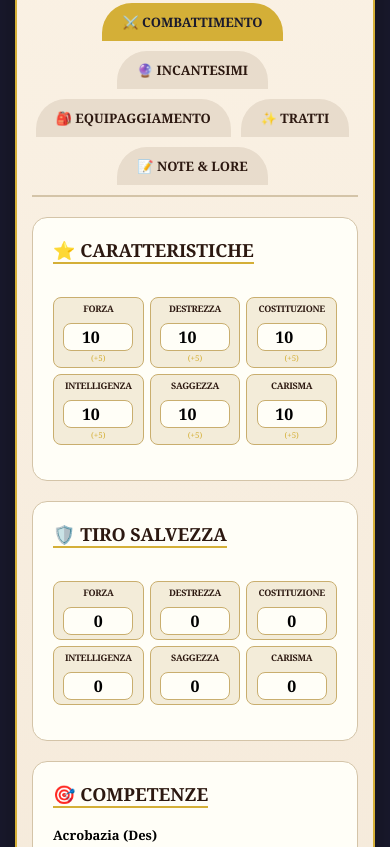
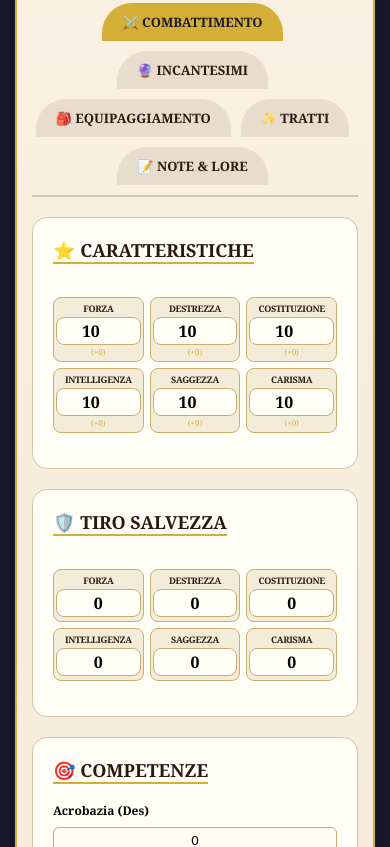
Before and after one commit to ravenforge22/miniature-dnd, a plain HTML site: page index.html in a window 390 px wide. Shown: the part 1153-2000 px from the top of the page. Drawn offline with Linux system fonts and the light colour scheme.

Commit message:
Update index.html

```diff
--- a/index.html
+++ b/index.html
@@ -10,57 +10,10 @@
             padding: 0;
             box-sizing: border-box;
         }
-                /* RISOLVE IL PROBLEMA DEL LAYOUT CHE TAGLIA A DESTRA SU MOBILE */
-        .container {
-            max-width: 100% !important;
-            overflow-x: hidden !important;
-        }
 
-        .content {
-            max-width: 100% !important;
-            overflow-x: hidden !important;
-            padding: 15px !important;
-        }
-
-        .sheet-card {
-            max-width: 100% !important;
-            overflow-x: hidden !important;
-        }
-
-        .form-row {
-            max-width: 100% !important;
-            flex-wrap: wrap !important;
-        }
-
-        .form-row input,
-        .form-row textarea,
-        .skill-item input,
-        .stats-top input,
-        .stat-box input,
-        .sheet-card textarea {
-            max-width: 100% !important;
-            width: 100% !important;
-            box-sizing: border-box !important;
-        }
-
-        .skill-item {
-            flex-wrap: wrap !important;
-            max-width: 100% !important;
-        }
-
-        .skill-item label {
-            width: 100% !important;
-            font-size: 13px !important;
-        }
-
-        /* Forza il contenitore a non superare lo schermo */
-        body {
-            overflow-x: hidden !important;
-            max-width: 100vw !important;
-        }
-
-        * {
-            box-sizing: border-box !important;
+        html, body {
+            overflow-x: hidden;
+            max-width: 100vw;
         }
 
         body {
@@ -127,7 +80,6 @@
             color: #d4af37;
             font-size: 26px;
             letter-spacing: 3px;
-            font-family: 'Georgia', serif;
             text-shadow: 2px 2px 0 #1a0f0a;
         }
 
@@ -248,7 +200,8 @@
             min-width: 90px;
         }
 
-        .form-row input, .form-row textarea {
+        .form-row input,
+        .form-row textarea {
             flex: 1;
             background: #fefcf5;
             border: 1px solid #d4c4a8;
@@ -262,7 +215,7 @@
             display: flex;
             flex-wrap: wrap;
             gap: 5px;
-            margin: 20px 0 20px 0;
+            margin: 20px 0;
             border-bottom: 2px solid #d4c4a8;
             padding-bottom: 10px;
         }
@@ -307,6 +260,17 @@
             display: inline-block;
             margin-bottom: 18px;
             font-size: 18px;
+        }
+
+        .sheet-card textarea {
+            width: 100%;
+            background: #fefcf5;
+            border: 1px solid #d4c4a8;
+            border-radius: 8px;
+            padding: 10px 12px;
+            font-family: 'Georgia', serif;
+            font-size: 14px;
+            resize: vertical;
         }
 
         .stats-grid {
@@ -429,99 +393,77 @@
             border-top: 1px solid #d4c4a8;
         }
 
-                       @media (max-width: 700px) {
+        /* ============================================ */
+        /* RESPONSIVE MOBILE                            */
+        /* ============================================ */
+        @media (max-width: 700px) {
             .content { padding: 15px; }
 
-            /* STATISTICHE: 3 colonne, ma più larghe e con font più piccolo */
             .stats-grid {
-                display: grid !important;
-                grid-template-columns: repeat(3, 1fr) !important;
-                gap: 6px !important;
-                margin: 15px 0 !important;
+                grid-template-columns: repeat(3, 1fr);
+                gap: 6px;
+                margin: 15px 0;
             }
 
             .stat-box {
-                padding: 4px 2px !important;
-                border-radius: 8px !important;
-                min-width: 0 !important;
+                padding: 4px 2px;
+                border-radius: 8px;
+                min-width: 0;
             }
 
             .stat-box label {
-                font-size: 9px !important;
-                letter-spacing: -0.3px !important;
-                white-space: nowrap !important;
-                overflow: hidden !important;
-                text-overflow: ellipsis !important;
-                display: block !important;
-                width: 100% !important;
+                font-size: 9px;
+                letter-spacing: -0.3px;
+                white-space: nowrap;
+                overflow: hidden;
+                text-overflow: ellipsis;
             }
 
             .stat-box input {
-                width: 50px !important;
-                font-size: 16px !important;
-                padding: 2px !important;
-                margin: 2px auto 0 !important;
+                width: 50px;
+                font-size: 16px;
+                padding: 2px;
+                margin: 2px auto 0;
             }
 
             .stat-box .mod {
-                font-size: 8px !important;
-                margin-top: 1px !important;
+                font-size: 8px;
+                margin-top: 1px;
             }
 
-            /* Form e altri */
-            .form-row { flex-direction: column; align-items: flex-start; }
-            .form-row label { margin-bottom: 5px; }
-            .skills-grid { grid-template-columns: 1fr; }
+            .form-row {
+                flex-direction: column;
+                align-items: flex-start;
+            }
+
+            .form-row label {
+                margin-bottom: 5px;
+            }
+
+            .skills-grid {
+                grid-template-columns: 1fr;
+            }
+
             audio { width: 100%; }
-            .stats-top { flex-wrap: wrap; }
+
             .tabs { justify-content: center; }
+
+            .skill-item { flex-wrap: wrap; }
+
             .skill-item label { width: 100%; }
 
-            /* Forza tutti i campi a non uscire */
             .form-row input,
             .form-row textarea,
             .skill-item input,
             .stats-top input,
             .stat-box input,
             .sheet-card textarea {
-                max-width: 100% !important;
-                width: 100% !important;
-                box-sizing: border-box !important;
-            }
-
-            .skill-item {
-                flex-wrap: wrap !important;
-            }
-        }
-
-            /* NUOVE REGOLE PER SISTEMARE IL LAYOUT CHE TAGLIA A DESTRA */
-            .form-row input,
-            .form-row textarea,
-            .skill-item input,
-            .stats-top input,
-            .stat-box input,
-            .sheet-card textarea {
-                max-width: 100% !important;
-                width: 100% !important;
-                box-sizing: border-box;
-            }
-
-            .skill-item {
-                flex-wrap: wrap;
-            }
-
-            .skill-item label {
-                width: 100% !important;
-                font-size: 13px;
-            }
-
-            .stat-box input {
-                width: 70px !important;
-                margin: 8px auto 0 !important;
+                max-width: 100%;
+                width: 100%;
             }
 
             .stats-top .stat-block input {
-                width: 70px !important;
+                width: 70px;
             }
         }
     </style>
@@ -530,7 +472,7 @@
 
 <div class="container" id="app">
     <div class="shop-header">
-        <img src="immagine.png" alt="Logo" style="max-height: 60px; margin-bottom: 10px;" onerror="this.style.display='none'">
+        <img src="immagine.png" alt="Logo" onerror="this.style.display='none'">
         <h1>⚔️ Raven Forge ⚔️</h1>
         <p>La tua avventura, le tue scelte</p>
     </div>
@@ -731,8 +673,15 @@
     let dati = {};
     let linguaCorrente = "it";
 
+    // ========================================
+    // CALCOLO MODIFICATORE (D&D 5e)
+    // Formula: floor((punteggio - 10) / 2)
+    // Es: 1 → -5 | 8 → -1 | 10 → 0 | 20 → +5 | 26 → +8
+    // ========================================
     function calcolaMod(punteggio) {
-        return Math.floor((parseInt(punteggio) || 10 - 10) / 2);
+        const val = parseInt(punteggio, 10);
+        if (isNaN(val)) return 0;
+        return Math.floor((val - 10) / 2);
     }
 
     // ========================================
@@ -744,7 +693,7 @@
 
         window[callbackFunction] = function(data) {
             delete window[callbackFunction];
-            document.body.removeChild(script);
+            if (script.parentNode) document.body.removeChild(script);
             onSuccess(data);
         };
 
@@ -752,7 +701,7 @@
         script.src = `${url}${separator}callback=${callbackFunction}`;
         script.onerror = () => {
             delete window[callbackFunction];
-            document.body.removeChild(script);
+            if (script.parentNode) document.body.removeChild(script);
             if (onError) onError();
         };
 
@@ -796,23 +745,63 @@
     }
 
     function salvaLocale() {
-        localStorage.setItem(`pg_${ID_MINIATURA}`, JSON.stringify(dati));
+        try {
+            localStorage.setItem(`pg_${ID_MINIATURA}`, JSON.stringify(dati));
+        } catch (e) {
+            console.warn("Impossibile salvare in localStorage:", e);
+        }
     }
 
-    async function salvaTutto() {
-        salvaLocale();
-        await salvaBackup();
+    // Debounce per il backup remoto (evita spam di richieste mentre si digita)
+    let backupTimer = null;
+    function pianificaBackup() {
+        if (backupTimer) clearTimeout(backupTimer);
+        backupTimer = setTimeout(() => {
+            salvaBackup();
+        }, 1500);
     }
 
-    async function salvaCampo(campo, valore) {
+    function salvaTutto() {
+        salvaLocale();
+        pianificaBackup();
+    }
+
+    // Per i campi "di testo" (nome, lore, ecc.) basta il salvataggio locale + backup rimandato
+    function salvaCampo(campo, valore) {
         dati[campo] = valore;
-        await salvaTutto();
+        salvaTutto();
+    }
+
+    // Per le caratteristiche: aggiorna la UI per ricalcolare il modificatore subito
+    function salvaCaratteristica(campo, valore) {
+        dati[campo] = valore;
+        salvaTutto();
+        aggiornaModificatori();
+    }
+
+    // Aggiorna SOLO i modificatori senza ricostruire l'intera pagina (evita di perdere il focus)
+    function aggiornaModificatori() {
+        const mappa = {
+            forza: 'mod-forza',
+            destrezza: 'mod-destrezza',
+            costituzione: 'mod-costituzione',
+            intelligenza: 'mod-intelligenza',
+            saggezza: 'mod-saggezza',
+            carisma: 'mod-carisma'
+        };
+        for (const [campo, idEl] of Object.entries(mappa)) {
+            const el = document.getElementById(idEl);
+            if (el) {
+                const m = calcolaMod(dati[campo]);
+                el.textContent = `(${m >= 0 ? '+' : ''}${m})`;
+            }
+        }
     }
 
     async function setLingua(lingua) {
         linguaCorrente = lingua;
         dati.lingua = lingua;
-        await salvaTutto();
+        salvaTutto();
         disegnaPagina();
     }
 
@@ -833,14 +822,16 @@
         const loreTesto = document.getElementById("lore-testo");
         const btnMod = document.getElementById("btn-modifica-lore");
         const btnSalva = document.getElementById("btn-salva-lore");
-        if (textarea) textarea.value = testo;
-        if (textarea) textarea.style.display = "block";
+        if (textarea) {
+            textarea.value = testo;
+            textarea.style.display = "block";
+        }
         if (loreTesto) loreTesto.style.display = "none";
         if (btnMod) btnMod.style.display = "none";
         if (btnSalva) btnSalva.style.display = "inline-block";
     }
 
-    async function salvaLore() {
+    function salvaLore() {
         const textarea = document.getElementById("lore-textarea");
         if (!textarea) return;
         const nuovo = textarea.value;
@@ -849,16 +840,17 @@
         } else {
             dati.lore_eng = nuovo;
         }
-        await salvaTutto();
+        salvaTutto();
         disegnaPagina();
     }
 
     function escapeHtml(str) {
-        if (!str) return "";
-        return str.replace(/[&<>]/g, function(m) {
+        if (str === null || str === undefined) return "";
+        return String(str).replace(/[&<>"]/g, function(m) {
             if (m === '&') return '&amp;';
             if (m === '<') return '&lt;';
             if (m === '>') return '&gt;';
+            if (m === '"') return '&quot;';
             return m;
         });
     }
@@ -870,11 +862,11 @@
         const L = labels[linguaCorrente];
         const lore = linguaCorrente === "it" ? dati.lore_ita : dati.lore_eng;
         const modForza = calcolaMod(dati.forza);
-        const modDes = calcolaMod(dati.destrezza);
-        const modCos = calcolaMod(dati.costituzione);
-        const modInt = calcolaMod(dati.intelligenza);
-        const modSag = calcolaMod(dati.saggezza);
-        const modCar = calcolaMod(dati.carisma);
+        const modDes   = calcolaMod(dati.destrezza);
+        const modCos   = calcolaMod(dati.costituzione);
+        const modInt   = calcolaMod(dati.intelligenza);
+        const modSag   = calcolaMod(dati.saggezza);
+        const modCar   = calcolaMod(dati.carisma);
 
         const html = `
             <div class="media-row">
@@ -916,41 +908,65 @@
                 <div class="sheet-card">
                     <h3>${L.title_caratteristiche}</h3>
                     <div class="stats-grid">
-                        <div class="stat-box"><label>${L.stat_forza}</label><input type="number" value="${dati.forza}" onchange="salvaCampo('forza', this.value); disegnaPagina()"><div class="mod">(${modForza >= 0 ? '+' : ''}${modForza})</div></div>
-                        <div class="stat-box"><label>${L.stat_destrezza}</label><input type="number" value="${dati.destrezza}" onchange="salvaCampo('destrezza', this.value); disegnaPagina()"><div class="mod">(${modDes >= 0 ? '+' : ''}${modDes})</div></div>
-                        <div class="stat-box"><label>${L.stat_costituzione}</label><input type="number" value="${dati.costituzione}" onchange="salvaCampo('costituzione', this.value); disegnaPagina()"><div class="mod">(${modCos >= 0 ? '+' : ''}${modCos})</div></div>
-                        <div class="stat-box"><label>${L.stat_intelligenza}</label><input type="number" value="${dati.intelligenza}" onchange="salvaCampo('intelligenza', this.value); disegnaPagina()"><div class="mod">(${modInt >= 0 ? '+' : ''}${modInt})</div></div>
-                        <div class="stat-box"><label>${L.stat_saggezza}</label><input type="number" value="${dati.saggezza}" onchange="salvaCampo('saggezza', this.value); disegnaPagina()"><div class="mod">(${modSag >= 0 ? '+' : ''}${modSag})</div></div>
-                        <div class="stat-box"><label>${L.stat_carisma}</label><input type="number" value="${dati.carisma}" onchange="salvaCampo('carisma', this.value); disegnaPagina()"><div class="mod">(${modCar >= 0 ? '+' : ''}${modCar})</div></div>
+                        <div class="stat-box">
+                            <label>${L.stat_forza}</label>
+                            <input type="number" value="${escapeHtml(dati.forza)}" oninput="salvaCaratteristica('forza', this.value)">
+                            <div class="mod" id="mod-forza">(${modForza >= 0 ? '+' : ''}${modForza})</div>
+                        </div>
+                        <div class="stat-box">
+                            <label>${L.stat_destrezza}</label>
+                            <input type="number" value="${escapeHtml(dati.destrezza)}" oninput="salvaCaratteristica('destrezza', this.value)">
+                            <div class="mod" id="mod-destrezza">(${modDes >= 0 ? '+' : ''}${modDes})</div>
+                        </div>
+                        <div class="stat-box">
+                            <label>${L.stat_costituzione}</label>
+                            <input type="number" value="${escapeHtml(dati.costituzione)}" oninput="salvaCaratteristica('costituzione', this.value)">
+                            <div class="mod" id="mod-costituzione">(${modCos >= 0 ? '+' : ''}${modCos})</div>
+                        </div>
+                        <div class="stat-box">
+                            <label>${L.stat_intelligenza}</label>
+                            <input type="number" value="${escapeHtml(dati.intelligenza)}" oninput="salvaCaratteristica('intelligenza', this.value)">
+                            <div class="mod" id="mod-intelligenza">(${modInt >= 0 ? '+' : ''}${modInt})</div>
+                        </div>
+                        <div class="stat-box">
+                            <label>${L.stat_saggezza}</label>
+                            <input type="number" value="${escapeHtml(dati.saggezza)}" oninput="salvaCaratteristica('saggezza', this.value)">
+                            <div class="mod" id="mod-saggezza">(${modSag >= 0 ? '+' : ''}${modSag})</div>
+                        </div>
+                        <div class="stat-box">
+                            <label>${L.stat_carisma}</label>
+                            <input type="number" value="${escapeHtml(dati.carisma)}" oninput="salvaCaratteristica('carisma', this.value)">
+                            <div class="mod" id="mod-carisma">(${modCar >= 0 ? '+' : ''}${modCar})</div>
+                        </div>
                     </div>
                 </div>
 
                 <div class="sheet-card">
                     <h3>${L.title_tiro_salvezza}</h3>
                     <div class="stats-grid">
-                        <div class="stat-box"><label>${L.ts_forza}</label><input type="text" value="${dati.ts_forza}" onchange="salvaCampo('ts_forza', this.value)"></div>
-                        <div class="stat-box"><label>${L.ts_destrezza}</label><input type="text" value="${dati.ts_destrezza}" onchange="salvaCampo('ts_destrezza', this.value)"></div>
-                        <div class="stat-box"><label>${L.ts_costituzione}</label><input type="text" value="${dati.ts_costituzione}" onchange="salvaCampo('ts_costituzione', this.value)"></div>
-                        <div class="stat-box"><label>${L.ts_intelligenza}</label><input type="text" value="${dati.ts_intelligenza}" onchange="salvaCampo('ts_intelligenza', this.value)"></div>
-                        <div class="stat-box"><label>${L.ts_saggezza}</label><input type="text" value="${dati.ts_saggezza}" onchange="salvaCampo('ts_saggezza', this.value)"></div>
-                        <div class="stat-box"><label>${L.ts_carisma}</label><input type="text" value="${dati.ts_carisma}" onchange="salvaCampo('ts_carisma', this.value)"></div>
+                        <div class="stat-box"><label>${L.ts_forza}</label><input type="text" value="${escapeHtml(dati.ts_forza)}" onchange="salvaCampo('ts_forza', this.value)"></div>
+                        <div class="stat-box"><label>${L.ts_destrezza}</label><input type="text" value="${escapeHtml(dati.ts_destrezza)}" onchange="salvaCampo('ts_destrezza', this.value)"></div>
+                        <div class="stat-box"><label>${L.ts_costituzione}</label><input type="text" value="${escapeHtml(dati.ts_costituzione)}" onchange="salvaCampo('ts_costituzione', this.value)"></div>
+                        <div class="stat-box"><label>${L.ts_intelligenza}</label><input type="text" value="${escapeHtml(dati.ts_intelligenza)}" onchange="salvaCampo('ts_intelligenza', this.value)"></div>
+                        <div class="stat-box"><label>${L.ts_saggezza}</label><input type="text" value="${escapeHtml(dati.ts_saggezza)}" onchange="salvaCampo('ts_saggezza', this.value)"></div>
+                        <div class="stat-box"><label>${L.ts_carisma}</label><input type="text" value="${escapeHtml(dati.ts_carisma)}" onchange="salvaCampo('ts_carisma', this.value)"></div>
                     </div>
                 </div>
 
                 <div class="sheet-card">
                     <h3>${L.title_competenze}</h3>
                     <div class="skills-grid">
-                        <div class="skill-item"><label>${L.skill_acrobazia}</label><input type="text" value="${dati.acrobazia}" onchange="salvaCampo('acrobazia', this.value)"></div>
-                        <div class="skill-item"><label>${L.skill_atletica}</label><input type="text" value="${dati.atletica}" onchange="salvaCampo('atletica', this.value)"></div>
-                        <div class="skill-item"><label>${L.skill_furtivita}</label><input type="text" value="${dati.furtivita}" onchange="salvaCampo('furtivita', this.value)"></div>
-                        <div class="skill-item"><label>${L.skill_percezione}</label><input type="text" value="${dati.percezione}" onchange="salvaCampo('percezione', this.value)"></div>
-                        <div class="skill-item"><label>${L.skill_sopravvivenza}</label><input type="text" value="${dati.sopravvivenza}" onchange="salvaCampo('sopravvivenza', this.value)"></div>
-                        <div class="skill-item"><label>${L.skill_arcano}</label><input type="text" value="${dati.arcano}" onchange="salvaCampo('arcano', this.value)"></div>
-                        <div class="skill-item"><label>${L.skill_indagare}</label><input type="text" value="${dati.indagare}" onchange="salvaCampo('indagare', this.value)"></div>
-                        <div class="skill-item"><label>${L.skill_intuizione}</label><input type="text" value="${dati.intuizione}" onchange="salvaCampo('intuizione', this.value)"></div>
-                        <div class="skill-item"><label>${L.skill_intimidire}</label><input type="text" value="${dati.intimidire}" onchange="salvaCampo('intimidire', this.value)"></div>
-                        <div class="skill-item"><label>${L.skill_persuasione}</label><input type="text" value="${dati.persuasione}" onchange="salvaCampo('persuasione', this.value)"></div>
-                        <div class="skill-item"><label>${L.skill_religione}</label><input type="text" value="${dati.religione}" onchange="salvaCampo('religione', this.value)"></div>
+                        <div class="skill-item"><label>${L.skill_acrobazia}</label><input type="text" value="${escapeHtml(dati.acrobazia)}" onchange="salvaCampo('acrobazia', this.value)"></div>
+                        <div class="skill-item"><label>${L.skill_atletica}</label><input type="text" value="${escapeHtml(dati.atletica)}" onchange="salvaCampo('atletica', this.value)"></div>
+                        <div class="skill-item"><label>${L.skill_furtivita}</label><input type="text" value="${escapeHtml(dati.furtivita)}" onchange="salvaCampo('furtivita', this.value)"></div>
+                        <div class="skill-item"><label>${L.skill_percezione}</label><input type="text" value="${escapeHtml(dati.percezione)}" onchange="salvaCampo('percezione', this.value)"></div>
+                        <div class="skill-item"><label>${L.skill_sopravvivenza}</label><input type="text" value="${escapeHtml(dati.sopravvivenza)}" onchange="salvaCampo('sopravvivenza', this.value)"></div>
+                        <div class="skill-item"><label>${L.skill_arcano}</label><input type="text" value="${escapeHtml(dati.arcano)}" onchange="salvaCampo('arcano', this.value)"></div>
+                        <div class="skill-item"><label>${L.skill_indagare}</label><input type="text" value="${escapeHtml(dati.indagare)}" onchange="salvaCampo('indagare', this.value)"></div>
+                        <div class="skill-item"><label>${L.skill_intuizione}</label><input type="text" value="${escapeHtml(dati.intuizione)}" onchange="salvaCampo('intuizione', this.value)"></div>
+                        <div class="skill-item"><label>${L.skill_intimidire}</label><input type="text" value="${escapeHtml(dati.intimidire)}" onchange="salvaCampo('intimidire', this.value)"></div>
+                        <div class="skill-item"><label>${L.skill_persuasione}</label><input type="text" value="${escapeHtml(dati.persuasione)}" onchange="salvaCampo('persuasione', this.value)"></div>
+                        <div class="skill-item"><label>${L.skill_religione}</label><input type="text" value="${escapeHtml(dati.religione)}" onchange="salvaCampo('religione', this.value)"></div>
                     </div>
                 </div>
             </div>
@@ -1006,16 +1022,24 @@
 
         const contenuto = document.getElementById("contenuto");
         if (contenuto) contenuto.innerHTML = html;
+
+        // Evidenzia la lingua attiva
+        const btnIta = document.getElementById("btn-ita");
+        const btnEng = document.getElementById("btn-eng");
+        if (btnIta && btnEng) {
+            btnIta.classList.toggle("active", linguaCorrente === "it");
+            btnEng.classList.toggle("active", linguaCorrente === "en");
+        }
     }
 
     async function caricaDati() {
         try {
-            let locali = localStorage.getItem(`pg_${ID_MINIATURA}`);
+            const locali = localStorage.getItem(`pg_${ID_MINIATURA}`);
             if (locali) {
                 dati = JSON.parse(locali);
                 linguaCorrente = dati.lingua || "it";
             } else {
-                let backup = await recuperaBackup();
+                const backup = await recuperaBackup();
                 if (backup) {
                     dati = backup;
                     linguaCorrente = dati.lingua || "it";
@@ -1027,21 +1051,7 @@
                 }
             }
             disegnaPagina();
-
-            setTimeout(() => {
-                const btnIta = document.getElementById("btn-ita");
-                const btnEng = document.getElementById("btn-eng");
-                if (btnIta && btnEng) {
-                    if (linguaCorrente === "it") {
-                        btnIta.classList.add("active");
-                        btnEng.classList.remove("active");
-                    } else {
-                        btnEng.classList.add("active");
-                        btnIta.classList.remove("active");
-                    }
-                }
-            }, 10);
-        } catch(e) {
+        } catch (e) {
             console.log("Errore caricamento:", e);
             const contenuto = document.getElementById("contenuto");
             if (contenuto) {
@@ -1050,12 +1060,13 @@
         }
     }
 
-    // Esponi funzioni globali
+    // Esponi funzioni globali (usate negli onclick/oninput dell'HTML)
     window.setLingua = setLingua;
     window.switchTab = switchTab;
     window.abilitaModificaLore = abilitaModificaLore;
     window.salvaLore = salvaLore;
     window.salvaCampo = salvaCampo;
+    window.salvaCaratteristica = salvaCaratteristica;
 
     caricaDati();
 </script>
```
